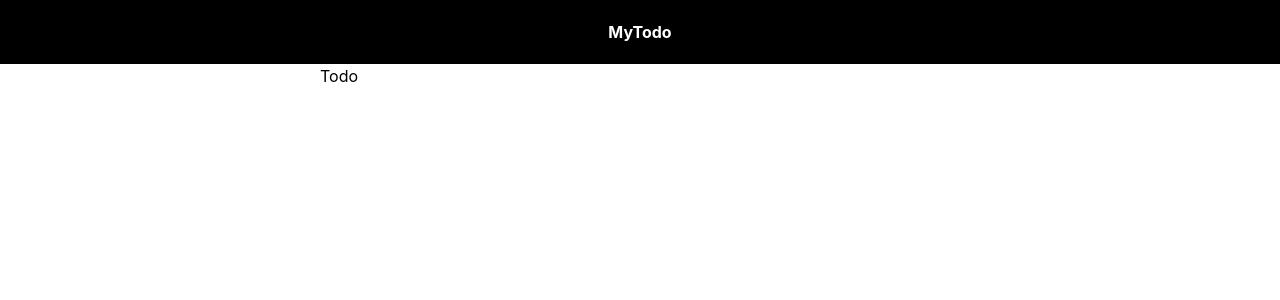
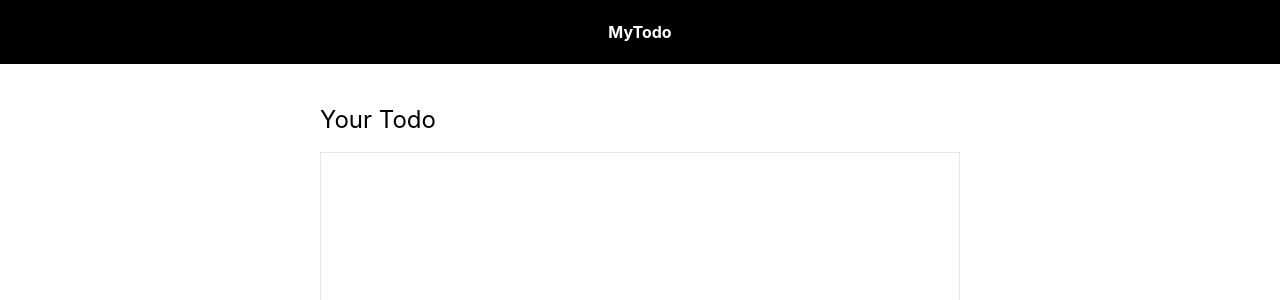
Before and after one commit to shonmacray/fe-web_app, a React (Create React App) app: page /todo/1 in a window 1280 px wide. Shown: the top 300 px of the page. Built offline with nearby package versions, Linux system fonts and the light colour scheme.

Commit message:
designed todo display page

```diff
--- a/src/pages/todo.tsx
+++ b/src/pages/todo.tsx
@@ -20,9 +20,9 @@ function Todo() {
   }, [id]);
 
   return (
-    <div>
-      <p>Todo</p>
-      <p>{todo}</p>
+    <div className="py-10 space-y-4">
+      <p className="text-2xl">Your Todo</p>
+      <p className="border h-40 px-8 py-2">{todo}</p>
     </div>
   );
 }
```
